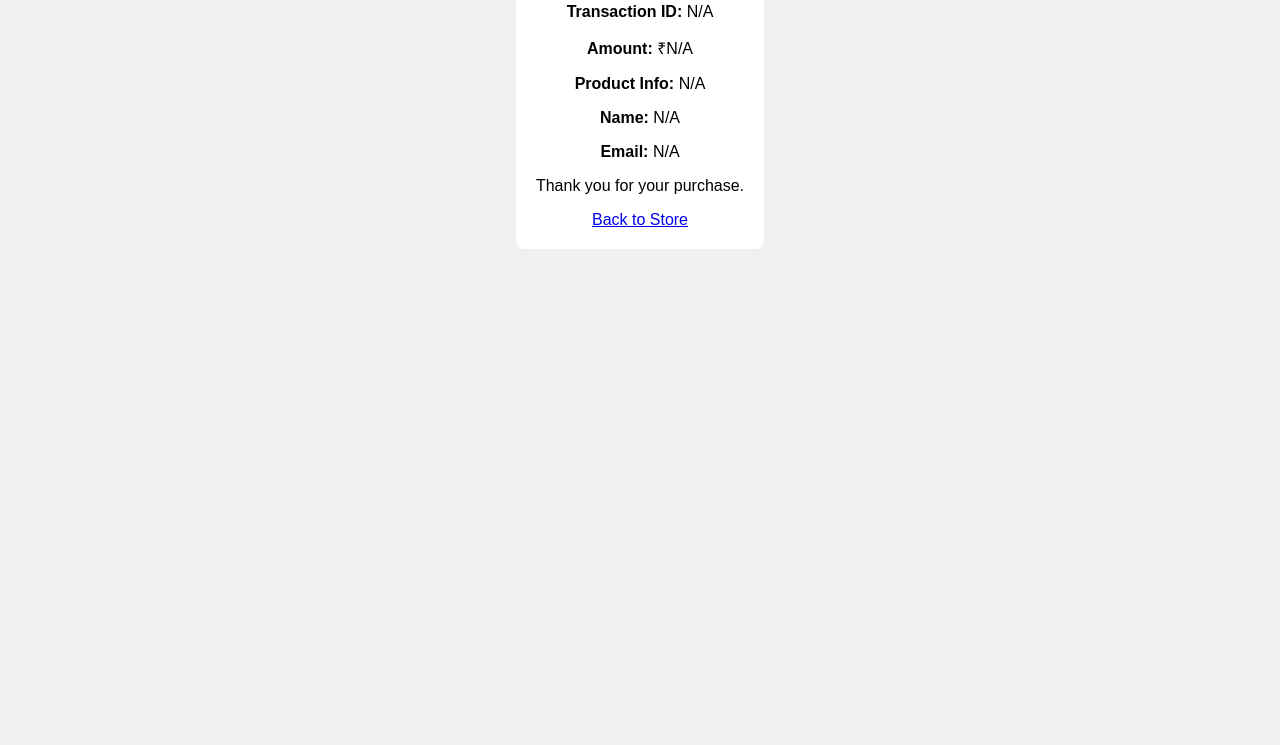
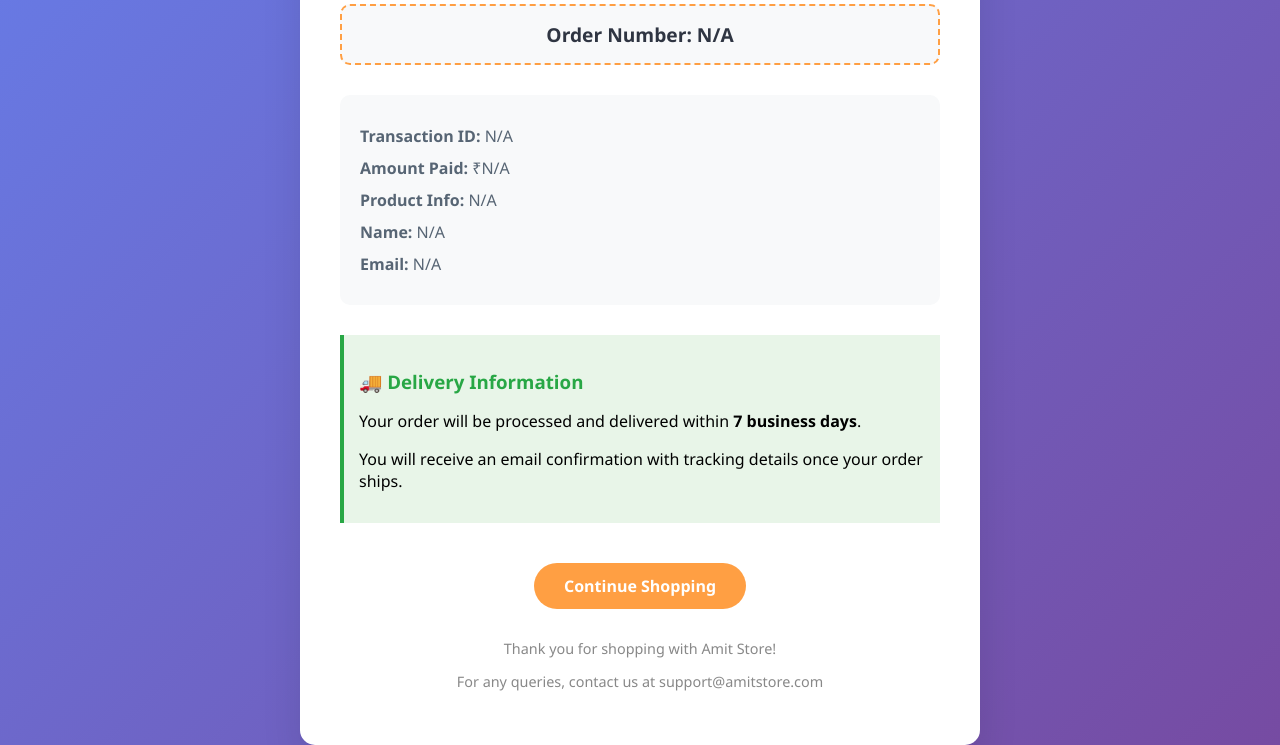
Before and after one commit to prashantshekhar071/AmitStore, a website: page payment-success.html in a window 1280 px wide. Shown: the part 225-970 px from the top of the page. Before the commit the page ends 800 px from the top, so only its background shows below. Drawn offline with Linux system fonts and the light colour scheme.

Commit message:
Update payment success page to show order confirmation with professional design

```diff
--- a/payment-success.html
+++ b/payment-success.html
@@ -3,24 +3,132 @@
 <head>
     <meta charset="UTF-8">
     <meta name="viewport" content="width=device-width, initial-scale=1.0">
-    <title>Payment Successful</title>
+    <title>Order Confirmed - Amit Store</title>
     <style>
-        body { font-family: Arial, sans-serif; text-align: center; padding: 50px; background-color: #f0f0f0; }
-        .success { color: green; font-size: 2em; }
-        .details { background: white; padding: 20px; border-radius: 8px; display: inline-block; margin-top: 20px; }
+        body {
+            font-family: 'Segoe UI', Tahoma, Geneva, Verdana, sans-serif;
+            background: linear-gradient(135deg, #667eea 0%, #764ba2 100%);
+            margin: 0;
+            padding: 0;
+            min-height: 100vh;
+            display: flex;
+            justify-content: center;
+            align-items: center;
+        }
+        .container {
+            background: white;
+            border-radius: 15px;
+            box-shadow: 0 20px 40px rgba(0,0,0,0.1);
+            padding: 40px;
+            max-width: 600px;
+            width: 90%;
+            text-align: center;
+            position: relative;
+            overflow: hidden;
+        }
+        .container::before {
+            content: '';
+            position: absolute;
+            top: 0;
+            left: 0;
+            right: 0;
+            height: 5px;
+            background: linear-gradient(90deg, #ff9f43, #ee5a24);
+        }
+        .success-icon {
+            font-size: 4em;
+            color: #28a745;
+            margin-bottom: 20px;
+        }
+        h1 {
+            color: #2f3542;
+            font-size: 2.5em;
+            margin-bottom: 10px;
+            font-weight: 300;
+        }
+        .order-number {
+            background: #f8f9fa;
+            border: 2px dashed #ff9f43;
+            border-radius: 10px;
+            padding: 15px;
+            margin: 20px 0;
+            font-size: 1.2em;
+            font-weight: bold;
+            color: #2f3542;
+        }
+        .details {
+            text-align: left;
+            margin: 30px 0;
+            padding: 20px;
+            background: #f8f9fa;
+            border-radius: 10px;
+        }
+        .details p {
+            margin: 10px 0;
+            color: #576574;
+        }
+        .delivery-info {
+            background: #e8f5e8;
+            border-left: 4px solid #28a745;
+            padding: 15px;
+            margin: 20px 0;
+            text-align: left;
+        }
+        .delivery-info h3 {
+            color: #28a745;
+            margin-bottom: 10px;
+        }
+        .btn {
+            display: inline-block;
+            background: #ff9f43;
+            color: white;
+            padding: 12px 30px;
+            text-decoration: none;
+            border-radius: 25px;
+            font-weight: bold;
+            transition: all 0.3s ease;
+            margin-top: 20px;
+        }
+        .btn:hover {
+            background: #ee5a24;
+            transform: translateY(-2px);
+            box-shadow: 0 5px 15px rgba(255, 159, 67, 0.4);
+        }
+        .footer {
+            margin-top: 30px;
+            color: #888;
+            font-size: 0.9em;
+        }
     </style>
 </head>
 <body>
-    <h1 class="success">Payment Successful!</h1>
-    <div class="details">
-        <p><strong>Order ID:</strong> <span id="orderId"></span></p>
-        <p><strong>Transaction ID:</strong> <span id="txnid"></span></p>
-        <p><strong>Amount:</strong> ₹<span id="amount"></span></p>
-        <p><strong>Product Info:</strong> <span id="productinfo"></span></p>
-        <p><strong>Name:</strong> <span id="firstname"></span></p>
-        <p><strong>Email:</strong> <span id="email"></span></p>
-        <p>Thank you for your purchase.</p>
-        <a href="/">Back to Store</a>
+    <div class="container">
+        <div class="success-icon">✓</div>
+        <h1>Order Placed Successfully!</h1>
+        <div class="order-number">
+            Order Number: <span id="orderId">Loading...</span>
+        </div>
+
+        <div class="details">
+            <p><strong>Transaction ID:</strong> <span id="txnid"></span></p>
+            <p><strong>Amount Paid:</strong> ₹<span id="amount"></span></p>
+            <p><strong>Product Info:</strong> <span id="productinfo"></span></p>
+            <p><strong>Name:</strong> <span id="firstname"></span></p>
+            <p><strong>Email:</strong> <span id="email"></span></p>
+        </div>
+
+        <div class="delivery-info">
+            <h3>🚚 Delivery Information</h3>
+            <p>Your order will be processed and delivered within <strong>7 business days</strong>.</p>
+            <p>You will receive an email confirmation with tracking details once your order ships.</p>
+        </div>
+
+        <a href="/" class="btn">Continue Shopping</a>
+
+        <div class="footer">
+            <p>Thank you for shopping with Amit Store!</p>
+            <p>For any queries, contact us at support@amitstore.com</p>
+        </div>
     </div>
 
     <script>
```
